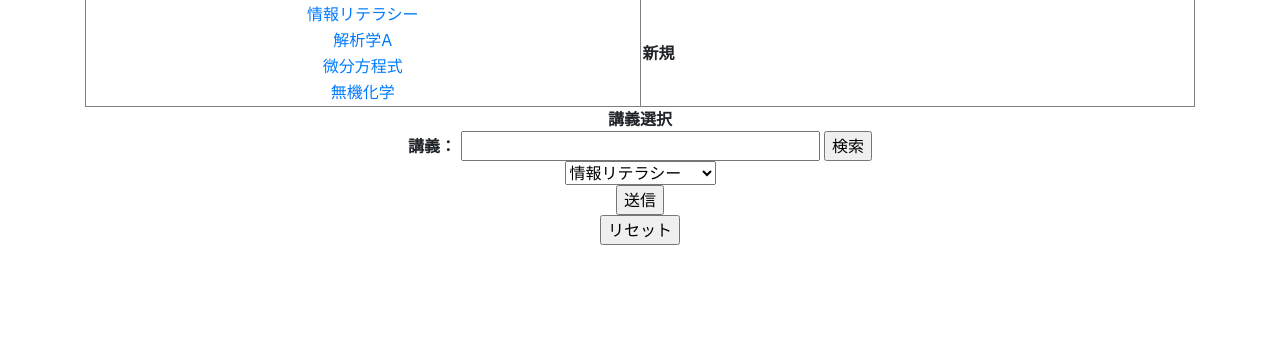
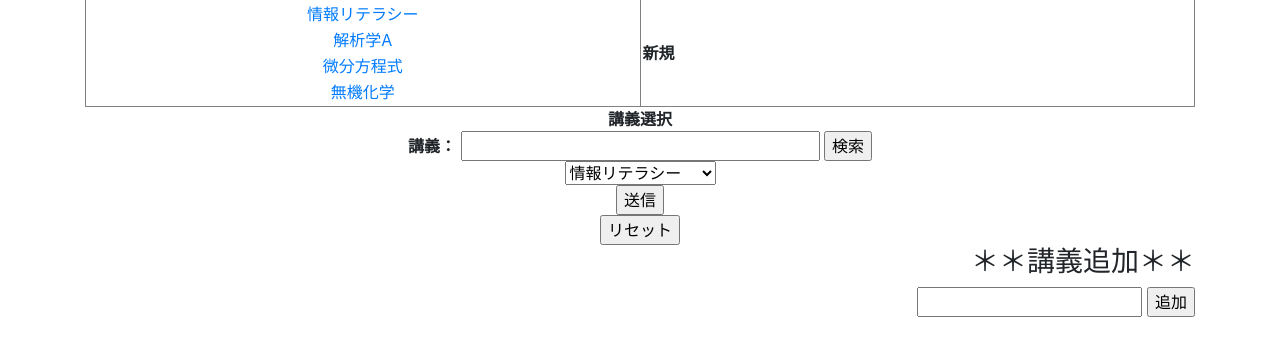
Before and after one commit to kyutech-programming-club/CORGI, a Flask app: page / in a window 1280 px wide. Shown: the part 255-611 px from the top of the page. Run offline with Flask 2, Linux system fonts and the light colour scheme; lists and menus that the app fills with data are empty; some libraries are stand-ins or nearby versions.

Commit message:
Change add form

```diff
--- a/flask_contents/templates/entries/index.html
+++ b/flask_contents/templates/entries/index.html
@@ -50,6 +50,17 @@
                     <tr>
                         <th style="text-align:center">新規</th>
                     </tr>
+                    <!--<tr>
+                        <div style="float:center">
+                            <td>
+                                <input type="text" name="name" size="15" maxlength="25">
+                            </td>
+                            <td>
+                                <input type="button" value="追加">
+                            </td>
+                            </form>
+                        </div>
+                    </tr> -->
                 </table>
             </div>
         </td>
@@ -96,6 +107,16 @@
             </td>
     </center>
 </div>
+<div style="flort:right" td align="right">
+        <h3>＊＊講義追加＊＊</h3>
+    <td>
+        <input type="text" name="name" size="17" maxlength="25">
+    </td>
+    <td>
+        <input type="button" value="追加">
+    </td>
+</td>
+</div>
 </body>
 </html>
-{% endblock %}
+{% endblock%}
```
